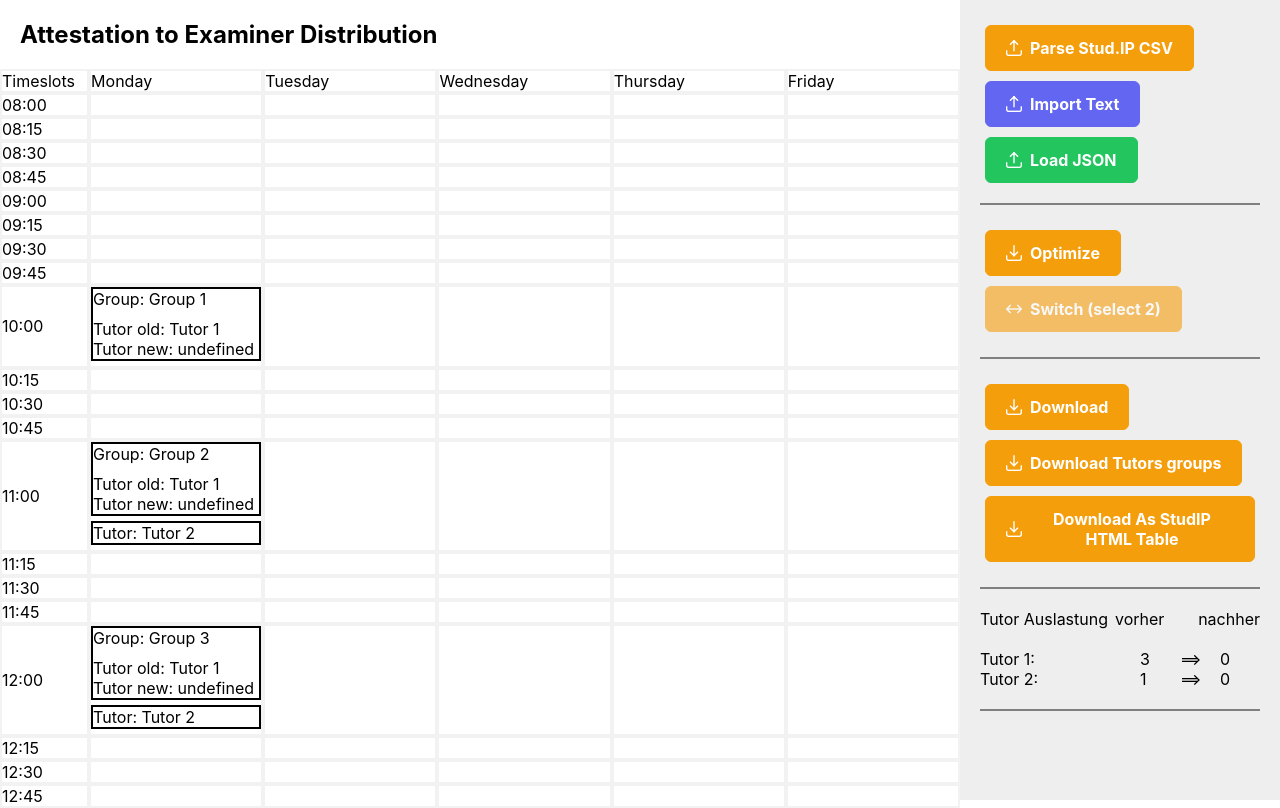
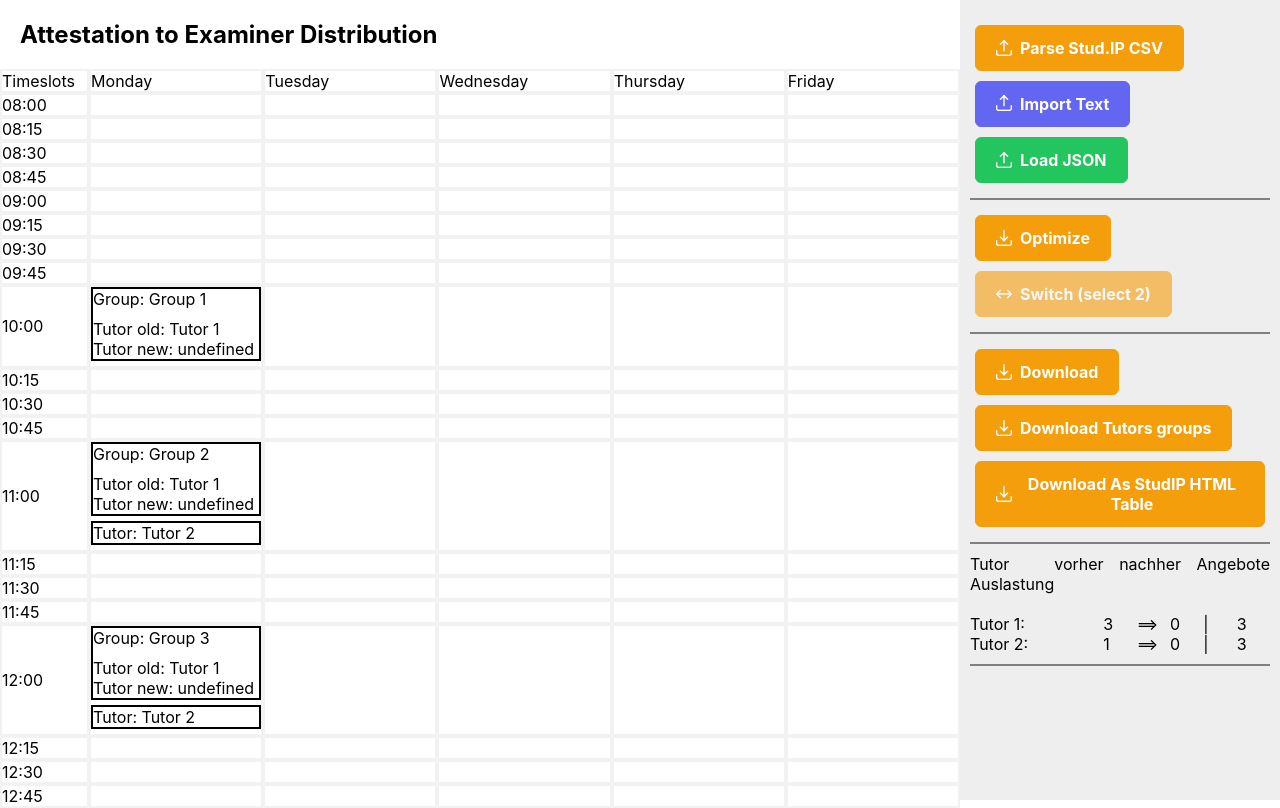
Before and after one commit to FireboltCasters/AttestationToExaminerDistribution, a React (Create React App) app: page / in a window 1280 px wide. Shown: the top 808 px of the page. Built offline with nearby package versions, Linux system fonts and the light colour scheme.

Commit message:
Added Amount slot offers

```diff
--- a/src/ignoreCoverage/flow/MyToolbar.tsx
+++ b/src/ignoreCoverage/flow/MyToolbar.tsx
@@ -85,7 +85,7 @@ export const MyToolbar: FunctionComponent<AppState> = ({selectedSlotFirst, selec
     function renderParseStudipFileUpload(){
         const parseOptions = {label: 'Parse Stud.IP CSV', icon: 'pi pi-upload', className: 'p-button-warning'};
         return(
-            <FileUpload key={reloadNumber+JSON.stringify(oldPlan)} auto chooseOptions={parseOptions} accept="application/CSV" mode="basic" name="demo[]" url="./upload" className="p-button-success" customUpload uploadHandler={(event) => {parseStudipCSVToJSON(event)}} style={{margin: 5}} />
+            <FileUpload key={reloadNumber+JSON.stringify(oldPlan)} auto chooseOptions={parseOptions} accept="application/CSV" mode="basic" name="demo[]" url="./upload" className="p-button-success" customUpload uploadHandler={(event) => {parseStudipCSVToJSON(event)}} style={{margin: 5, display: "inline-block"}} />
         )
     }
 
@@ -96,7 +96,7 @@ export const MyToolbar: FunctionComponent<AppState> = ({selectedSlotFirst, selec
 
     function renderImportTextButton(){
         return (
-            <Button label="Import Text" icon="pi pi-upload" style={{margin: 5}} onClick={() => {console.log("setDisplayBasic"); setDisplayBasic(true)}} />
+            <Button label="Import Text" icon="pi pi-upload" style={{margin: 5, display: "inline-block"}} onClick={() => {console.log("setDisplayBasic"); setDisplayBasic(true)}} />
             )
     }
 
@@ -119,8 +119,23 @@ export const MyToolbar: FunctionComponent<AppState> = ({selectedSlotFirst, selec
         )
     }
 
+    function getAmountOfferedSlotsForTutor(tutorsWeekdaysDict: any){
+        if(!tutorsWeekdaysDict){
+            return 0;
+        }
+        let weekdays = Object.keys(tutorsWeekdaysDict) || [];
+        let amount = 0;
+        for(let weekday of weekdays){
+            let slots = tutorsWeekdaysDict[weekday] || {};
+            let amountSlotsForWeekday = Object.keys(slots).length;
+            amount += amountSlotsForWeekday;
+        }
+        return amount;
+    }
+
     function renderTutorAuslastung(){
         let tutorsDict = oldPlan?.tutors || {};
+        console.log(tutorsDict)
         let tutorNamesDict = {}
         let tutorNames = Object.keys(tutorsDict);
         for(let tutorName of tutorNames){
@@ -156,12 +171,15 @@ export const MyToolbar: FunctionComponent<AppState> = ({selectedSlotFirst, selec
             let tutorAuslastungOld = Object.keys(groupsForTutorInOldPlan[tutor] || {})?.length;
             //@ts-ignore
             let tutorAuslastungNew = Object.keys(groupsForTutorInNewPlan[tutor] || {})?.length;
+            let amountOfferedSlotsForTutor = getAmountOfferedSlotsForTutor(tutorsDict[tutor]);
             renderedTutors.push(
                 <div key={tutor} style={{flexDirection: "row", display: "flex"}}>
                     <div key={tutor} style={{flexGrow: 1, flex: 4}}>{tutor_name+": "}</div>
                     <div key={tutor} style={{flexGrow: 1, flex: 1}}>{tutorAuslastungOld}</div>
                     <div key={tutor} style={{flexGrow: 1, flex: 1}}>{" ==> "}</div>
                     <div key={tutor} style={{flexGrow: 1, flex: 1}}>{tutorAuslastungNew}</div>
+                    <div key={tutor} style={{flexGrow: 1, flex: 1}}>{" | "}</div>
+                    <div key={tutor} style={{flexGrow: 1, flex: 1}}>{amountOfferedSlotsForTutor}</div>
                 </div>
             )
         }
@@ -282,7 +300,7 @@ export const MyToolbar: FunctionComponent<AppState> = ({selectedSlotFirst, selec
 
     function renderSpitLine(){
         return (
-            <div style={{width: "100%", height: 2, backgroundColor: "gray", marginTop: 20, marginBottom: 20}}></div>
+            <div style={{width: "100%", height: 2, backgroundColor: "gray", marginTop: 10, marginBottom: 10}}></div>
         )
     }
 
@@ -297,27 +315,36 @@ export const MyToolbar: FunctionComponent<AppState> = ({selectedSlotFirst, selec
 
     const uploadOptions = {label: 'Load JSON', icon: 'pi pi-upload', className: 'p-button-success'};
     const leftContents = (
-        <div style={{width: "100%", flexGrow: 1, flex: 1, backgroundColor: "#EEEEEE", paddingLeft: 20,paddingTop: 20, paddingRight: 20}}>
+        <div style={{width: "100%", flexGrow: 1, flexDirection: "column", display: "flex", flex: 1, backgroundColor: "#EEEEEE", paddingLeft: 10,paddingTop: 20, paddingRight: 10}}>
+            <div>
+
                 {renderParseStudipFileUpload()}
                 {renderImportTextButton()}
-            <FileUpload auto chooseOptions={uploadOptions} accept="application/CSV" mode="basic" name="demo[]" url="./upload" className="p-button-success" customUpload uploadHandler={(event) => {handleImport(event)}} style={{margin: 5}} />
+                <FileUpload auto chooseOptions={uploadOptions} accept="application/CSV" mode="basic" name="demo[]" url="./upload" className="p-button-success" customUpload uploadHandler={(event) => {handleImport(event)}} style={{margin: 5, display: "inline-block"}} />
+            </div>
 
             {renderSpitLine()}
 
+            <div>
                 {renderOptimizeButton()}
                 {renderSwitchButton()}
+            </div>
 
             {renderSpitLine()}
 
+            <div>
                 {renderDownloadButton()}
                 {renderDownloadGroupsForTutor()}
                 {renderDownloadAsStudipHTMLTableButton()}
+            </div>
             {renderSpitLine()}
             <div key={"info"} style={{flexDirection: "row", display: "flex", paddingBottom: 20}}>
                 <div key={"Tutor Auslastung"} style={{flexGrow: 1, flex: 4}}>{"Tutor Auslastung"}</div>
                 <div key={"vorher"} style={{flexGrow: 1, flex: 1}}>{"vorher"}</div>
                 <div key={"space"} style={{flexGrow: 1, flex: 1}}>{""}</div>
                 <div key={"nachher"} style={{flexGrow: 1, flex: 1}}>{"nachher"}</div>
+                <div key={"space"} style={{flexGrow: 1, flex: 1}}>{""}</div>
+                <div key={"angebote"} style={{flexGrow: 1, flex: 1}}>{"Angebote"}</div>
             </div>
             <div style={{width: "100%"}}>
                 {renderTutorAuslastung()}
```
Also changed, not shown: 1 other file (tests, documents, lock files or other folders). Lines whose indentation alone changed are shown as unchanged.
